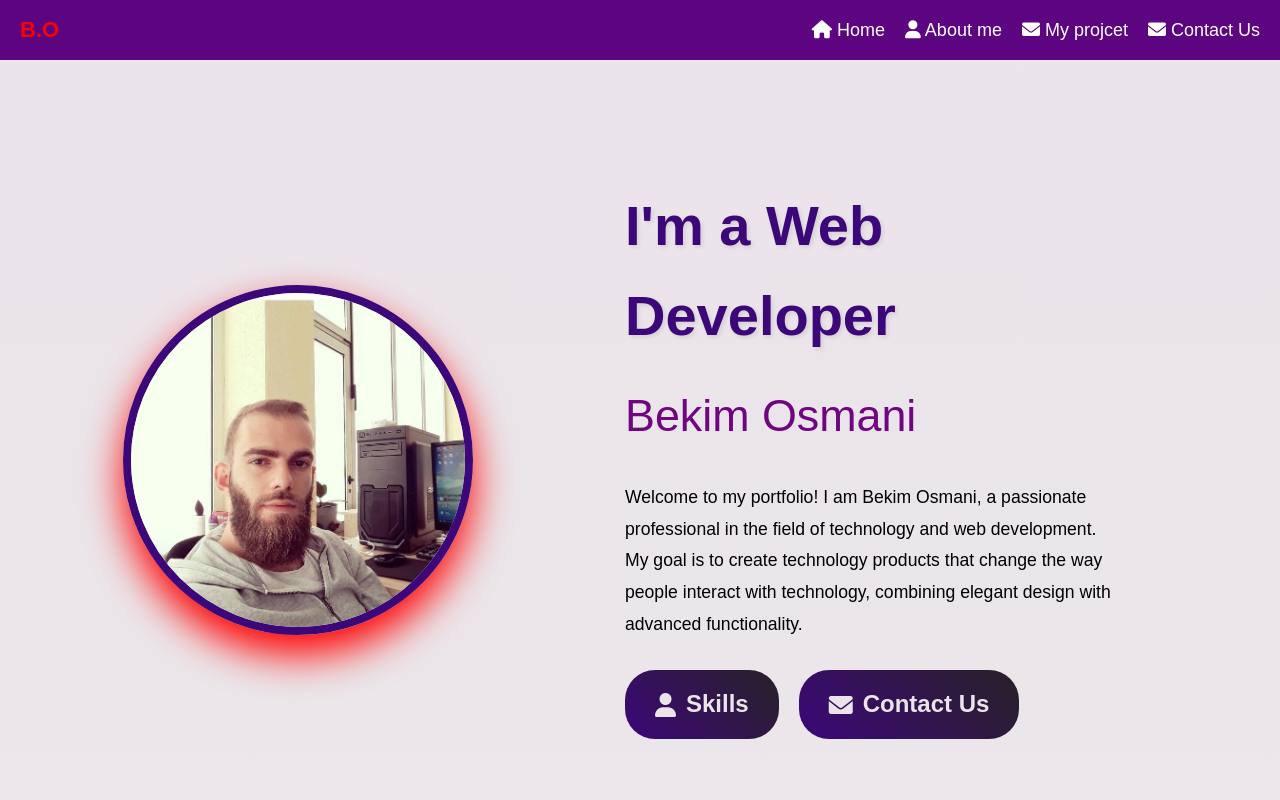
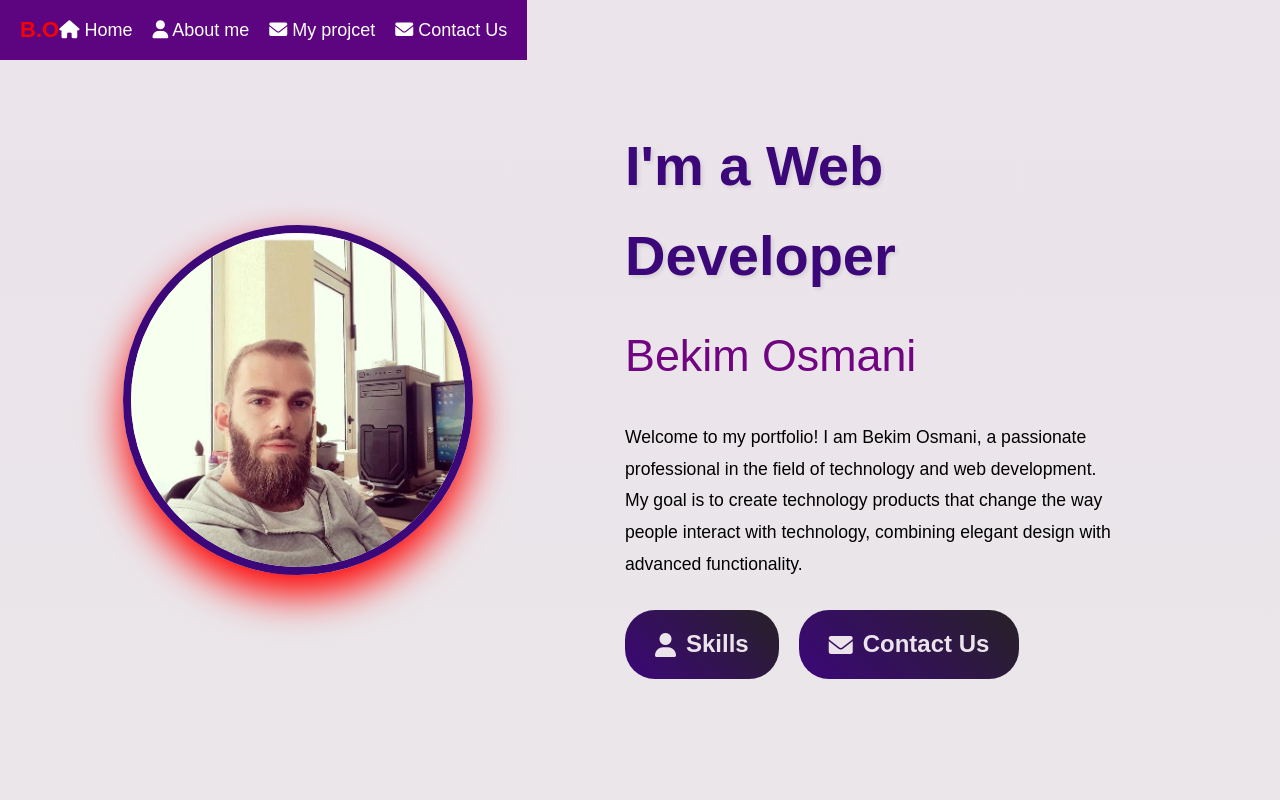
Before and after one commit to Bekim-osmani/Bekim-Portofolio, a plain HTML site: page index.html in a window 1280 px wide. Shown: the top 800 px of the page. Drawn offline with Linux system fonts and the light colour scheme.

Commit message:
resolving navbar issue

```diff
--- a/style.css
+++ b/style.css
@@ -474,6 +474,13 @@
             transform: translateY(0);
         }
 
+        header {
+            position: fixed;
+            top: 0;
+            left: 0;
+            z-index: 10000;
+        }
+
         @media (max-width: 576px) {
             .contact-form {
                 padding: 25px;
```
